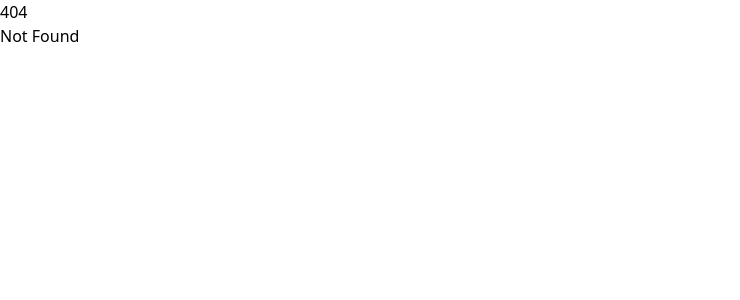
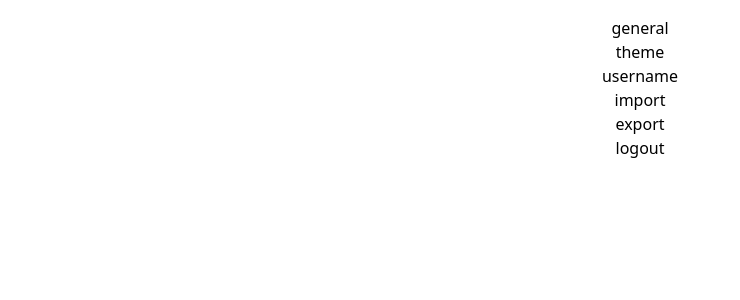
Before and after one commit to theflippantfox/habit-tracker, a SvelteKit app: page /settings in a window 1280 px wide. Before the commit this address had no page. Shown: the top 300 px of the page, without its empty margins (0-740 px from the left). Built offline with nearby package versions, Linux system fonts and the light colour scheme.

Commit message:
error: resolving

```diff
--- /dev/null
+++ b/src/lib/components/settings/Button.svelte
@@ -0,0 +1,9 @@
+<script lang="ts">
+    import {goto} from '$app/navigation'
+    export let button
+</script>
+
+<button class="button" role="button" on:click={goto(button.link)}>
+    <div class="logo"></div>
+    <div class="text">{button.text}</div>
+</button>
--- /dev/null
+++ b/src/routes/settings/+page.svelte
@@ -0,0 +1,19 @@
+<script lang="ts">
+    import Button from '$lib/components/settings/Button.svelte'
+
+    const buttons = [
+        {logo: '', text: 'general', link: 'settings/general'},
+        {logo: '', text: 'theme', link: 'settings/theme'},
+        {logo: '', text: 'username', link: 'settings/username'},
+        {logo: '', text: 'import', link: 'settings/import'},
+        {logo: '', text: 'export', link: 'settings/general'},
+        {logo: '', text: 'logout', link: 'settings/logout'}
+
+    ]
+</script>
+
+<div class="h-full p-4 flex flex-col justify-center">
+    {#each buttons as item}
+        <Button button={item} />
+    {/each}
+</div>
```
